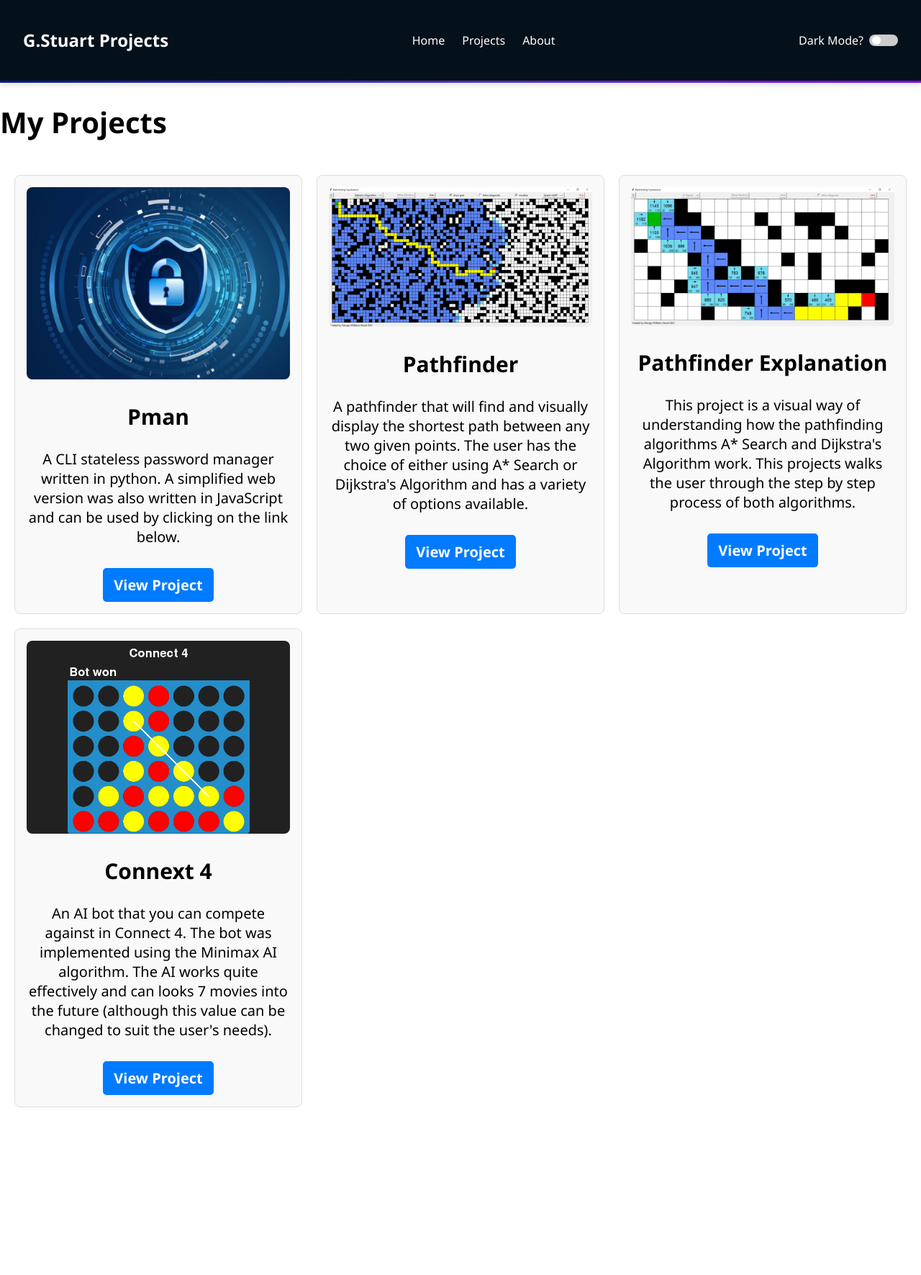
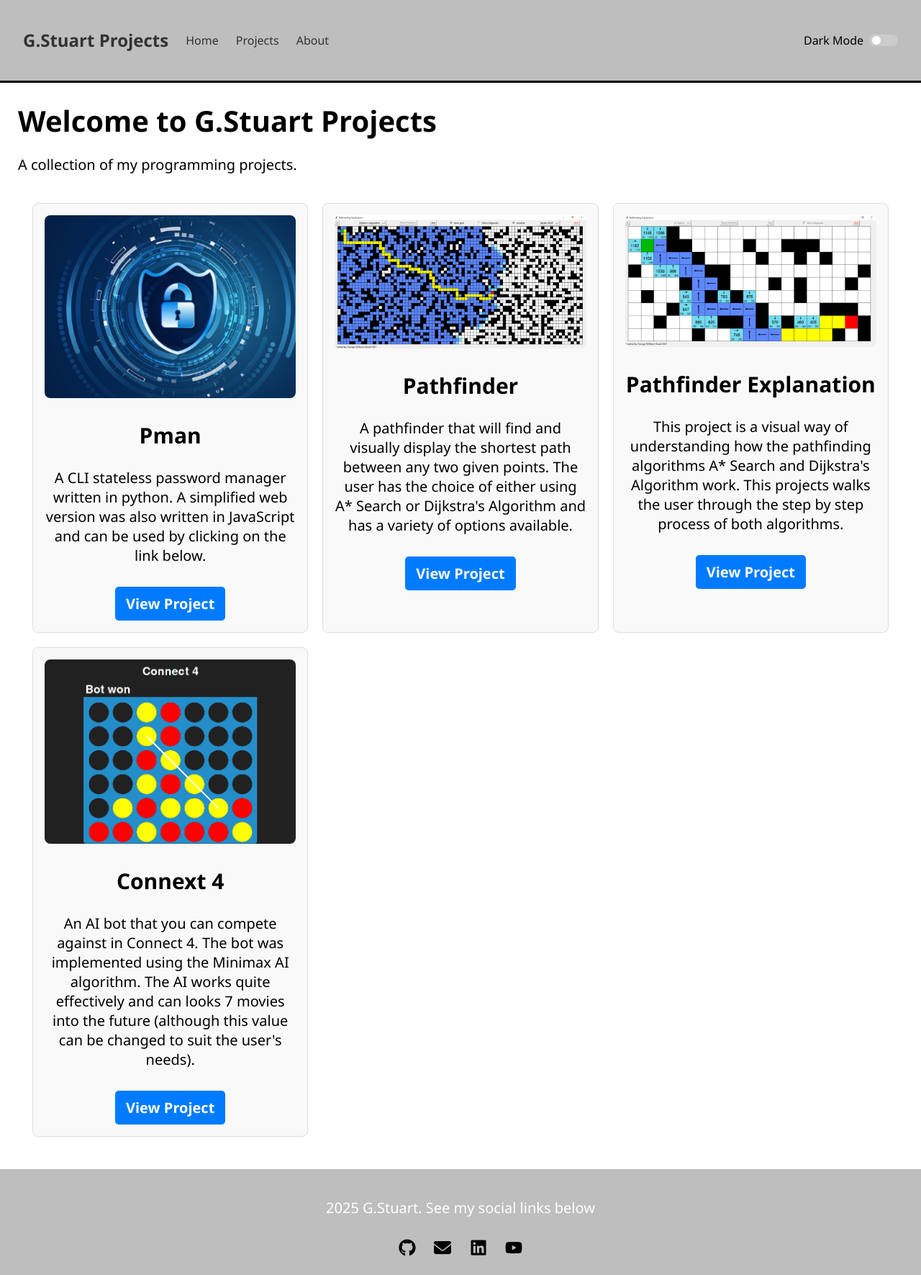
Before and after one commit to GWStuart/GWStuart.github.io, a Jekyll site: the page built from index.html, in a window 1280 px wide. Shown: the whole page at 72% size. Built offline with Jekyll 4.4.1, drawn with Linux system fonts in a browser that asks for light colours; before the commit the page ends 1558 px from its top, so only the background shows below that.

Commit message:
improved overall aesthetic + added a footer

```diff
--- a/_layouts/default.html
+++ b/_layouts/default.html
@@ -3,22 +3,22 @@
   <head>
     <meta name="viewport" content="width=device-width, initial-scale=1">
     <meta charset="utf-8">
-    <title>{{ page.title }} - {{ site.title }}</title>
+    <title>{{ page.title }}</title>
     <link rel="stylesheet" href="{{ "/assets/css/main.css" | relative_url }}">
   </head>
   <body>
 
     <header>
-      <h3><a href="./index.html">G.Stuart Projects</a></h3>
+      <nav>
+        <h3><a href="./index.html">G.Stuart Projects</a></h3>
 
-      <nav>
         <a href="./index.html">Home</a>
         <a href="./projects.html">Projects</a>
         <a href="./about.html">About</a>
       </nav>
 
       <div class="toggle-container">
-        <span>Dark Mode?</span>
+        <span>Dark Mode</span>
         <label class="toggle">
           <input type="checkbox" id="mode-toggle">
           <span class="slider"></span>
@@ -26,7 +26,29 @@
       </div>
     </header>
 
-    {{ content }}
+    <div class="content">
+      {{ content }}
+    </div>
+
+    <footer>
+      <div class="footer-content">
+        <p>2025 G.Stuart. See my social links below</p>
+        <div class="social-links">
+          <a href="https://github.com/GWStuart" target="_blank">
+            <img src="/assets/icons/github.svg" alt="GitHub" class="social-icon">
+          </a>
+          <a href="mailto:g.w.stuart05@gmail.com" target="_blank">
+            <img src="/assets/icons/email.svg" alt="Email" class="social-icon">
+          </a>
+          <a href="https://linkedin.com/in/yourusername" target="_blank">
+            <img src="/assets/icons/linkedin.svg" alt="LinkedIn" class="social-icon">
+          </a>
+          <a href="https://www.youtube.com/@georgestuartprojects6557" target="_blank">
+            <img src="/assets/icons/youtube.svg" alt="YouTube" class="social-icon">
+          </a>
+        </div>
+      </div>
+    </footer>
 
     <script src="{{ '/assets/js/script.js' | relative_url }}"></script>
 
--- a/_sass/base.scss
+++ b/_sass/base.scss
@@ -1,7 +1,8 @@
 // Light mode options
 $bg-colour-light: #ffffff;
 $text-colour-light: #000000;
-$header-colour-light: #05111a;
+$gradient-light: #000000; // linear-gradient(90deg, rgba(9,26,142,1) 0%, rgba(81,51,193,1) 52%, rgba(128,10,232,1) 100%);
+$header-colour-light: #bebebe;
 
 // Dark mode options
 $bg-colour-dark: #12232E;
@@ -10,23 +11,40 @@ $gradient-dark: linear-gradient(90deg, rgba(9,26,142,1) 0%, rgba(81,51,193,1) 52
 $header-colour-dark: #05111a;
 
 body {
-  background-color: $bg-colour-light;
-  color: $text-colour-light;
-
+  font-family: Segoe UI, sans-serif;
+  font-size: 20px;
+  margin: 0;
   transition: background-color 0.3s ease, color 0.3s ease;
-  margin: 0;
-
-  font-size: 20px;
-  font-family: Segoe UI, sans-serif;
-}
-
-body.dark-mode {
-  background-color: $bg-colour-dark;
-  color: $text-colour-dark;
 }
 
 button {
   transition: background-color 0.3s ease, color 0.3s ease;
+}
+
+header {
+  display: flex;
+  justify-content: space-between;
+  align-items: center;
+  padding: 1rem 2rem;
+  box-shadow: 0 4px 6px rgba(0, 0, 0, 0.1);
+
+  border-bottom: 3px solid;
+  border-image-slice: 1;
+}
+
+header h3 a {
+  font-size: 1.5rem;
+  font-weight: bold;
+}
+
+nav {
+  display: flex;
+  gap: 1.5rem;
+  align-items: center;
+}
+
+nav a {
+  font-size: 1rem;
 }
 
 .toggle {
@@ -82,11 +100,9 @@ input:checked + .slider:before {
 }
 
 .project-box {
-  border: 1px solid #ddd;
   border-radius: 8px;
   padding: 16px;
   text-align: center;
-  background-color: #f9f9f9;
 }
 
 .project-box img {
@@ -112,48 +128,10 @@ input:checked + .slider:before {
 
 a {
   text-decoration: none;
-  color: #cccccc;
-}
-
-a:hover {
-  color: #ffffff;
-}
-
-header {
-  display: flex;
-  justify-content: space-between;
-  align-items: center;
-  padding: 1rem 2rem;
-  box-shadow: 0 4px 6px rgba(0, 0, 0, 0.1);
-
-  border-bottom: 3px solid;
-  border-image-slice: 1;
-  border-image-source: $gradient-dark;
-  background-color: $header-colour-light;
-}
-
-header h3 a {
-  text-decoration: none;
-  color: white;
-  font-size: 1.5rem;
-  font-weight: bold;
-}
-
-nav {
-  display: flex;
-  gap: 1.5rem;
-}
-
-nav a {
-  color: white;
-  text-decoration: none;
-  font-size: 1rem;
   transition: color 0.3s;
 }
 
-nav a:hover {
-  color: #ffcc00; /* Highlight effect on hover */
-}
+
 
 .toggle-container {
   display: flex;
@@ -162,3 +140,108 @@ nav a:hover {
   font-size: 1rem;
   color: white;
 }
+
+.content {
+  padding: 25px;
+}
+
+h1 {
+  margin: 0px;
+}
+
+footer {
+  color: white;
+  text-align: center;
+  padding: 20px;
+
+  .footer-content {
+    display: flex;
+    flex-direction: column;
+    align-items: center;
+  }
+
+  .social-links {
+    margin-top: 10px;
+
+    a {
+      display: inline-block;
+      margin: 0 10px;
+
+      img {  // icon size
+        width: 24px;
+        height: 24px;
+        transition: transform 0.3s ease;
+      }
+
+      &:hover img {
+        transform: scale(1.2);
+      }
+    }
+  }
+}
+
+// Set colours for the light and dark mode colour themes
+
+body {
+  background-color: $header-colour-light;
+  color: $text-colour-light;
+}
+
+body.dark-mode {
+  background-color: $header-colour-dark;
+  color: $text-colour-dark;
+}
+
+.content {
+  background-color: $bg-colour-light;
+}
+
+body.dark-mode .content {
+  background-color: $bg-colour-dark;
+}
+
+.project-box {
+  border: 1px solid #ddd;
+  background-color: #f9f9f9;
+}
+
+body.dark-mode .project-box {
+  border: 1px solid #171414;
+  background-color: #9e3131;
+}
+
+header {
+  border-image-source: $gradient-light;
+}
+
+body.dark-mode header {
+  border-image-source: $gradient-dark;
+}
+
+a {
+  color: #333333;
+}
+
+a:hover {
+  color: #000000;
+}
+
+body.dark-mode a {
+  color: #cccccc;
+}
+
+body.dark-mode a:hover {
+  color: #ffffff;
+}
+
+span {
+  color: #000000;
+}
+
+body.dark-mode span {
+  color: #ffffff;
+}
+
+body.dark-mode .social-icon {
+  filter: invert(1);
+}
--- a/index.html
+++ b/index.html
@@ -1,9 +1,10 @@
 ---
 layout: default
-title: Home
+title: G.Stuart Projects
 ---
 
-<h1>My Projects</h1>
+<h1>Welcome to G.Stuart Projects</h1>
+<p>A collection of my programming projects.</p>
 
 <div class="projects">
     {% assign sorted_projects = site.projects | sort: 'order' %}
```
Also changed, not shown: assets/icons/email.svg (added), assets/icons/github.svg (added), assets/icons/linkedin.svg (added), assets/icons/youtube.svg (added).
